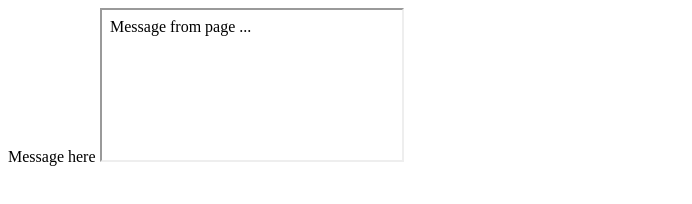
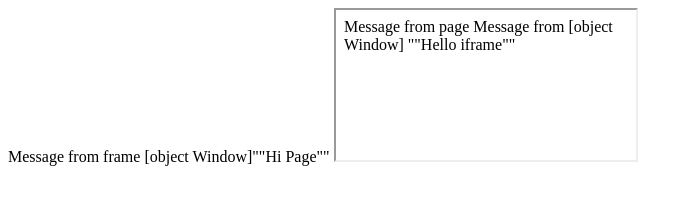
Before and after one commit to PeterHancock/demo-html5-messaging, a plain HTML site: page public/index.html in a window 1280 px wide. Shown: the whole page, without its empty margins (0-692 px from the left). Drawn offline with nearby package versions, Linux system fonts and the light colour scheme.

Commit message:
Wait for iframe to load before sending message

```diff
--- a/public/index.html
+++ b/public/index.html
@@ -3,12 +3,14 @@
     <script src="//ajax.googleapis.com/ajax/libs/jquery/1.10.2/jquery.min.js" ></script>
     <script>
        $(function(){
-            var origin  = "http://localhost:8080";
+            var origin  = window.location.origin;
             window.onmessage = function(event) {
-                console.log(event.source);
+                console.log('Page receives message');
                 $('#page-message').html('Message from frame ' + event.source + '"' + event.data + '"');
             }
-            $('#inner').get(0).contentWindow.postMessage('"Hello iframe"', origin);
+            $('#inner').load(function() {
+                $('#inner').get(0).contentWindow.postMessage('"Hello iframe"', origin);
+            });
         });
     </script>
 </head>
```
Also changed, not shown: public/iframe.html (+1 -0 lines).
